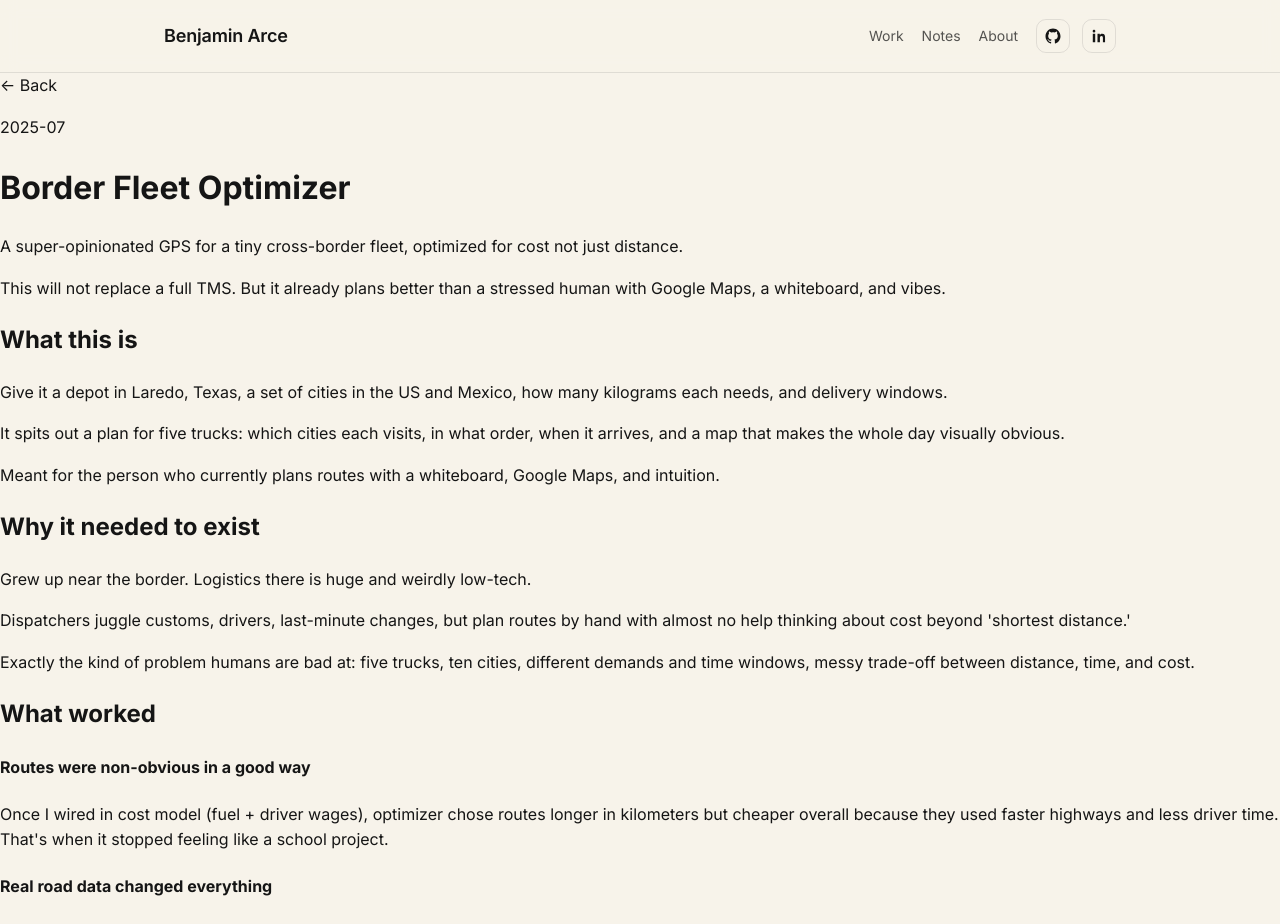
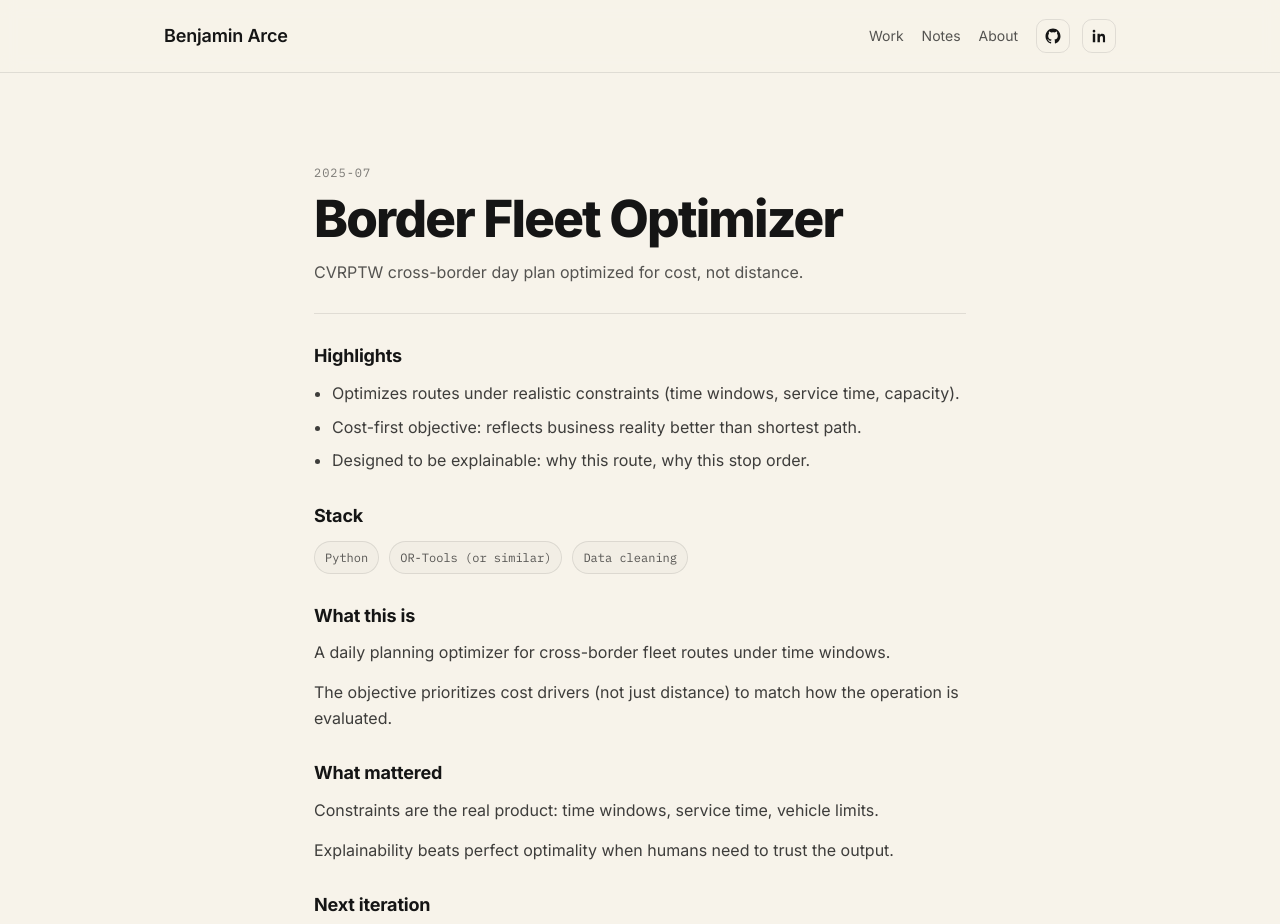
Before and after one commit to benjaminarce-cloud/arcev2-portfolio, a Next.js app: page /work/border-fleet-optimizer in a window 1280 px wide. Shown: the top 924 px of the page. Built offline with nearby package versions, Linux system fonts and the light colour scheme.

Commit message:
Update page.tsx

```diff
--- a/src/app/work/[slug]/page.tsx
+++ b/src/app/work/[slug]/page.tsx
@@ -1,370 +1,235 @@
+// src/app/work/[slug]/page.tsx
 import Link from "next/link";
 import { notFound } from "next/navigation";
 
-type ProjectData = {
-  title: string;
-  tagline: string;
-  date: string;
-  reality: string;
-  what: string[];
-  why: string[];
-  worked: { title: string; text: string }[];
-  rough: { title: string; text: string }[];
-  next: string[];
-  stack: string[];
+type Section = {
+  heading: string;
+  body: string[];
 };
 
-const projects: Record<string, ProjectData> = {
-  "inbox-inventory-radar": {
+type WorkDetail = {
+  slug: string;
+  title: string;
+  date: string; // YYYY-MM
+  oneLine: string;
+  highlights: string[];
+  stack?: string[];
+  sections: Section[];
+};
+
+const WORK: WorkDetail[] = [
+  {
+    slug: "inbox-inventory-radar",
     title: "Inbox → Inventory Radar",
-    tagline:
-      "Turning a daily Incorta email into a live traffic-light view of safety stock vs actual stock across LATAM.",
     date: "2025-10",
-    reality:
-      "No AI, no fancy optimizer. Just wiring up the basics so people stop flying blind on inventory.",
-    what: [
-      "Every day, the team gets an export from Incorta with on-hand stock, safety stock levels, and metadata by material and country.",
-      "Instead of manually opening that file and filtering it a hundred ways, this project turns the daily email into a Power BI dashboard with traffic-light status: green (comfortable), yellow (getting close), red (below safety stock).",
-      "Slice by country, material code, or status. Answer 'Where are we exposed right now?' in seconds.",
+    oneLine: "Daily export → live LATAM traffic-light view of stock risk.",
+    highlights: [
+      "Turns a daily email attachment into a single, reliable view of stock risk.",
+      "Gives planners a shared language: reds/yellows/greens instead of screenshots.",
+      "Cuts time-to-answer for “where are we exposed?” from minutes to seconds.",
     ],
-    why: [
-      "Planners were getting a report in their inbox every morning, opening it in Excel, scrolling until they spotted something scary, and then reacting.",
-      "No consistent definition of 'healthy' vs 'risky' stock. No portfolio-level view. A lot of 'let me check and get back to you.'",
-      "This dashboard uses the report they already have, automates the boring part, and gives them one place to see what matters.",
-    ],
-    worked: [
+    stack: ["Power BI", "SharePoint", "Power Automate", "Excel"],
+    sections: [
       {
-        title: "Traffic-light logic made conversations simpler",
-        text: "Instead of debating raw numbers, people started talking in a shared language: 'How many reds in Country X?' The thresholds are simple, but having them codified turned vague concerns into concrete questions.",
+        heading: "What this is",
+        body: [
+          "Every day the team receives a report with on-hand stock, safety stock, and metadata by material and country.",
+          "Instead of manually opening files and filtering in a dozen different ways, the system normalizes the export into a consistent dataset and publishes a traffic-light view: green (healthy), yellow (close), red (below safety).",
+        ],
       },
       {
-        title: "Automation chain removed a daily chore",
-        text: "Incorta report arrives → Power Automate detects attachment → drops into SharePoint → Power BI refreshes on schedule. Nobody downloads, renames, or remembers to refresh.",
+        heading: "Why it needed to exist",
+        body: [
+          "The previous workflow was reactive: open the file, scroll until something looks scary, then follow up.",
+          "There was no consistent definition of “healthy” vs “risky,” and no portfolio-level view across LATAM.",
+          "This creates one place to see what matters, fast, using a shared definition.",
+        ],
       },
       {
-        title: "One-page LATAM view changed the discussion",
-        text: "Before, each country was its own universe. Now you see all countries side by side, compare reds and yellows, spot patterns like a material chronically understocked everywhere.",
+        heading: "What worked",
+        body: [
+          "Traffic-light logic made conversations simpler: the team could ask concrete questions instead of debating raw numbers.",
+          "The key win was reliability: same columns, same definitions, same view every time the report arrives.",
+        ],
+      },
+      {
+        heading: "What I’d improve next",
+        body: [
+          "Add simple drill paths: click a country → see top contributors → see material history.",
+          "Add data quality checks (missing materials, stale dates) so the dashboard never silently lies.",
+        ],
       },
     ],
-    rough: [
+  },
+  {
+    slug: "chokepoint-frontier-model",
+    title: "Chokepoint Frontier Model",
+    date: "2025-09",
+    oneLine: "Tri-objective sim/opt mapping cost vs resilience vs carbon at CoWoS/HBM bottleneck.",
+    highlights: [
+      "Frames capacity constraints as an explicit trade space (not a single ‘optimal’ answer).",
+      "Makes risk visible: how fragile is the system when demand shifts?",
+      "Outputs a frontier you can actually discuss with stakeholders.",
+    ],
+    stack: ["Python", "Optimization", "Simulation"],
+    sections: [
       {
-        title: "Tied to a single upstream report",
-        text: "If Incorta layout changes, everything breaks. No robust schema validation yet.",
+        heading: "What this is",
+        body: [
+          "A model that explores tradeoffs across cost, resilience, and carbon when the system is constrained by a chokepoint (e.g., advanced packaging).",
+          "Instead of chasing one number, it produces a frontier of plausible policies so decisions are transparent.",
+        ],
       },
       {
-        title: "Safety stock taken as given",
-        text: "Dashboard doesn't question whether those levels are well calibrated—probably where a lot of value is hiding.",
+        heading: "What it’s for",
+        body: [
+          "Stakeholders rarely agree on weights upfront. The frontier lets them see consequences first, then choose.",
+          "It turns “this feels risky” into measurable sensitivity under scenarios.",
+        ],
       },
       {
-        title: "No forward-looking view",
-        text: "Everything is 'as of today.' No demand forecast overlay, no lead time view, no estimate of how fast green becomes red.",
+        heading: "Next iteration",
+        body: [
+          "Add realistic capacity ramp dynamics (lead times, learning curves).",
+          "Calibrate scenario distributions using actual demand + macro indicators.",
+        ],
+      },
+    ],
+  },
+  {
+    slug: "cost-flight-simulator",
+    title: "Cost Flight Simulator",
+    date: "2025-08",
+    oneLine: "What-if manufacturing P&L engine for margin impact in seconds.",
+    highlights: [
+      "Instant what-ifs: materials, labor, energy, scrap, uptime.",
+      "Makes margin sensitivity obvious (what actually moves the needle).",
+      "Designed for fast iteration, not static spreadsheets.",
+    ],
+    stack: ["Python", "Excel", "Power BI (optional)"],
+    sections: [
+      {
+        heading: "What this is",
+        body: [
+          "A lightweight cost and margin simulator that lets you change assumptions and immediately see the impact.",
+          "The focus is speed-to-insight: quickly test scenarios and compare outcomes side by side.",
+        ],
       },
       {
-        title: "No alerting yet",
-        text: "Visual is strong, but no automated 'email me when a red appears in these key SKUs.'",
+        heading: "How it’s structured",
+        body: [
+          "Inputs are modular cost drivers (materials, labor, energy, etc.).",
+          "Outputs are margin deltas and sensitivity signals you can explain without hand-waving.",
+        ],
+      },
+      {
+        heading: "Next iteration",
+        body: [
+          "Add uncertainty ranges (Monte Carlo) for key drivers so results include confidence, not false precision.",
+        ],
       },
     ],
-    next: [
-      "Add validation so upstream file changes fail loudly instead of silently giving wrong numbers.",
-      "Pull in demand history and recompute candidate safety stock levels.",
-      "Let users subscribe to materials/countries and get daily/weekly summaries.",
+  },
+  {
+    slug: "border-fleet-optimizer",
+    title: "Border Fleet Optimizer",
+    date: "2025-07",
+    oneLine: "CVRPTW cross-border day plan optimized for cost, not distance.",
+    highlights: [
+      "Optimizes routes under realistic constraints (time windows, service time, capacity).",
+      "Cost-first objective: reflects business reality better than shortest path.",
+      "Designed to be explainable: why this route, why this stop order.",
     ],
-    stack: ["Power BI", "Power Automate", "SharePoint", "Incorta (upstream)"],
-  },
-
-  "chokepoint-frontier-model": {
-    title: "Chokepoint Frontier Model",
-    tagline:
-      "Tri-objective sim–opt model of the resilience–decarbonization trade-off at the CoWoS/HBM packaging chokepoint.",
-    date: "2025-09",
-    reality:
-      "This is my 'long game' project. Less a polished product, more a running log of making sense of one very narrow, very important chokepoint in the semiconductor supply chain.",
-    what: [
-      "Trying to answer: If the world keeps depending on Taiwan for advanced packaging, how do we make the supply chain more resilient without dumping cost onto the climate?",
-      "Building a tri-objective simulation–optimization model for CoWoS/HBM advanced packaging under disruptions, with three objectives in conflict: total cost, resilience (service + recovery time), life-cycle carbon emissions.",
-      "The goal is not 'another generic resilience framework' but a tool that shows, in numbers, what trade-offs are possible when you don't assume all firms share data.",
-    ],
-    why: [
-      "Most semiconductor resilience papers end with 'firms should increase transparency, share data, and collaborate.' Sounds nice. Also sounds like something that will almost never happen when advanced chips are strategic technologies and export controls are normal.",
-      "Flipped the question: Assume no magical cross-firm data sharing. What can a single enterprise still do, at the CoWoS/HBM stage, to buy resilience without blowing up cost and carbon?",
-      "This thesis is my attempt to answer that honestly about the politics, not just the math.",
-    ],
-    worked: [
+    stack: ["Python", "OR-Tools (or similar)", "Data cleaning"],
+    sections: [
       {
-        title: "Motivation & context drafted",
-        text: "Introduction on semis as 'invisible infrastructure,' why CoWoS/HBM is a chokepoint, why resilience vs decarb isn't a fake trade-off.",
+        heading: "What this is",
+        body: [
+          "A daily planning optimizer for cross-border fleet routes under time windows.",
+          "The objective prioritizes cost drivers (not just distance) to match how the operation is evaluated.",
+        ],
       },
       {
-        title: "Literature map sketched",
-        text: "Three pillars: quantitative resilience modeling (Ivanov, Hosseini, Klos), decarbonization + multi-objective optimization, semiconductor-specific resilience (Ramírez & Le, CSET, Wu).",
+        heading: "What mattered",
+        body: [
+          "Constraints are the real product: time windows, service time, vehicle limits.",
+          "Explainability beats perfect optimality when humans need to trust the output.",
+        ],
       },
       {
-        title: "Research questions locked",
-        text: "What does the cost–resilience–carbon Pareto frontier look like? Which levers move you along that frontier most? Where do resilience gains directly clash with decarb goals?",
+        heading: "Next iteration",
+        body: [
+          "Add robust planning for border delays (scenario-based buffers).",
+          "Add a simple UI for dispatchers (review → approve → export).",
+        ],
       },
     ],
-    rough: [
-      {
-        title: "Still early stage",
-        text: "Currently in 'turn this into a clean model' phase: formalizing sets, decisions, and objectives in math instead of vibes.",
-      },
-      {
-        title: "Data assumptions untested",
-        text: "Many emission factors and capacity numbers are placeholder estimates pending better sources.",
-      },
-    ],
-    next: [
-      "Formalize the decision layer: regional capacity split, safety capacity, transport mode mix.",
-      "Build Monte Carlo simulation layer for disruption scenarios.",
-      "Map candidate designs into cost–resilience–carbon space.",
-    ],
-    stack: ["Python", "NumPy", "NSGA-II/III", "Discrete-event simulation", "LaTeX"],
   },
+];
 
-  "cost-flight-simulator": {
-    title: "Cost Flight Simulator",
-    tagline:
-      "A 'flight simulator' for manufacturing decisions that replaces gut-feel spreadsheets.",
-    date: "2025-08",
-    reality:
-      "This will not replace an ERP. But it's already better than the messy spreadsheets most teams use to make multi-million-dollar decisions.",
-    what: [
-      "An interactive dashboard where a manager can say 'Semiconductor costs go up 15%' or 'Logistics costs drop 5%' and the system answers: How does that hit total gross profit? Which products are still safe? Which ones just became a problem?",
-      "Built for CFO, COO, or Operations Manager who live in questions like 'What happens to our portfolio if input X changes?' and 'Where are we secretly losing money?'",
-      "Turns those questions into numbers in seconds and hands them to an AI that writes a strategic briefing instead of leaving you alone with charts.",
-    ],
-    why: [
-      "Before this, the workflow was: someone says 'fuel is going up, what does that mean?' An analyst opens three giant spreadsheets, changes a few cells, hopes formulas don't break, gives a rough answer for one or two products.",
-      "Slow, fragile, reactive. More like damage control than decision-making.",
-      "Wanted something where you move a slider, see portfolio-level impact immediately, and have a decent strategy conversation instead of babysitting Excel.",
-    ],
-    worked: [
-      {
-        title: "What-if engine",
-        text: "Moving a slider like '+15% on semiconductors' and watching annual impact ripple through the whole portfolio in real time. Used to take days of manual work. Now it's a single run.",
-      },
-      {
-        title: "AI strategist",
-        text: "Not just ChatGPT stapled onto a dashboard. In a semiconductor shock test, it flagged chips as the immediate pain point but recommended focusing on internal machine-time optimization as the highest-leverage move, using Feasibility scores to justify why that was more realistic.",
-      },
-      {
-        title: "Portfolio health view",
-        text: "The 'Stars' vs 'At-Risk' view showed some high-volume 'successful' products were living on razor-thin margins—huge risk magnets when any cost driver moves. Now highlighted in one screen.",
-      },
-    ],
-    rough: [
-      {
-        title: "Static input data",
-        text: "All costs live in CSV files. Needs live APIs for commodity prices, FX rates, maybe a freight index.",
-      },
-      {
-        title: "Subjective Feasibility scores",
-        text: "Currently my judgment call. Real deployment needs structured input from operations workshops.",
-      },
-      {
-        title: "Over-linear world",
-        text: "10% cost increase → 10% impact. No volume discounts, step changes, or demand elasticity modeling.",
-      },
-      {
-        title: "Simplified geography",
-        text: "Acts like everything happens in one region. Needs per-plant costs, taxes, tariffs, risk profiles.",
-      },
-    ],
-    next: [
-      "Live data integration: fuel prices, currency rates, logistics index.",
-      "Multi-driver scenarios: stack shocks in one run.",
-      "Monte-Carlo forecasting: volatility ranges → distribution of outcomes.",
-      "Interactive AI: turn static report into a conversation.",
-    ],
-    stack: ["Python", "Streamlit", "Pandas", "Plotly", "OpenAI API", "FPDF2"],
-  },
+export function generateStaticParams() {
+  return WORK.map((w) => ({ slug: w.slug }));
+}
 
-  "border-fleet-optimizer": {
-    title: "Border Fleet Optimizer",
-    tagline:
-      "A super-opinionated GPS for a tiny cross-border fleet, optimized for cost not just distance.",
-    date: "2025-07",
-    reality:
-      "This will not replace a full TMS. But it already plans better than a stressed human with Google Maps, a whiteboard, and vibes.",
-    what: [
-      "Give it a depot in Laredo, Texas, a set of cities in the US and Mexico, how many kilograms each needs, and delivery windows.",
-      "It spits out a plan for five trucks: which cities each visits, in what order, when it arrives, and a map that makes the whole day visually obvious.",
-      "Meant for the person who currently plans routes with a whiteboard, Google Maps, and intuition.",
-    ],
-    why: [
-      "Grew up near the border. Logistics there is huge and weirdly low-tech.",
-      "Dispatchers juggle customs, drivers, last-minute changes, but plan routes by hand with almost no help thinking about cost beyond 'shortest distance.'",
-      "Exactly the kind of problem humans are bad at: five trucks, ten cities, different demands and time windows, messy trade-off between distance, time, and cost.",
-    ],
-    worked: [
-      {
-        title: "Routes were non-obvious in a good way",
-        text: "Once I wired in cost model (fuel + driver wages), optimizer chose routes longer in kilometers but cheaper overall because they used faster highways and less driver time. That's when it stopped feeling like a school project.",
-      },
-      {
-        title: "Real road data changed everything",
-        text: "Started with straight-line distances—looked pretty but lied. Hooking in OSRM for real travel times made it something you could believe.",
-      },
-      {
-        title: "One-command workflow",
-        text: "Moving from interactive CLI to a single scenario_input.csv plus one command made it easy to test lots of scenarios.",
-      },
-      {
-        title: "Map output tells the story",
-        text: "Folium map with each truck color-coded instantly shows whether load split makes sense. You can literally see when one truck is doing too much.",
-      },
-    ],
-    rough: [
-      {
-        title: "Texas is real; Mexico is a hack",
-        text: "OSRM runs on Texas map file. Inside Texas you get real distances. Cross into Mexico, falls back to straight-line approximations.",
-      },
-      {
-        title: "Simple cost model",
-        text: "Flat cost per km, flat cost per hour. No overtime, toll roads, or fuel price differences across countries.",
-      },
-      {
-        title: "Time windows are all-or-nothing",
-        text: "Impossible window = solver fails. Real planner would say 'we're one hour late, we'll call them.' Model doesn't understand 'least bad' yet.",
-      },
-      {
-        title: "Setup not dispatcher-friendly",
-        text: "Requires Docker, OSRM, patience. No chance a stressed dispatcher is doing that at 6:30 AM.",
-      },
-    ],
-    next: [
-      "Map data for all North America so US–Mexico traffic uses real roads on both sides.",
-      "Richer cost model: overtime wages, different fuel costs per country, toll road penalties.",
-      "Soft time-window penalties: break a window at a cost instead of failing.",
-      "Simple web UI: upload CSV, hit Run, see plan and map, download report.",
-    ],
-    stack: ["Python", "OR-Tools", "OSRM", "Folium", "Pandas", "Docker"],
-  },
-};
-
-export default async function ProjectPage({
+export default async function WorkDetailPage({
   params,
 }: {
   params: Promise<{ slug: string }>;
 }) {
   const { slug } = await params;
-  const project = projects[slug];
+  const item = WORK.find((w) => w.slug === slug);
 
-  if (!project) {
-    notFound();
-  }
+  if (!item) return notFound();
 
   return (
-    <div className="min-h-screen bg-[var(--bg)]">
-      <div className="max-w-[720px] mx-auto px-8">
-        {/* Back link */}
-        <div className="pt-10 pb-16">
-          <Link href="/" className="back-link inline-flex items-center gap-1.5">
-            ← Back
+    <div className="page">
+      <div className="container-read">
+        <div className="kicker">{item.date}</div>
+        <h1 className="page-title" style={{ marginTop: 10 }}>
+          {item.title}
+        </h1>
+        <p className="page-subtitle">{item.oneLine}</p>
+
+        <div className="prose">
+          <hr />
+
+          <h2>Highlights</h2>
+          <ul style={{ marginTop: 10, paddingLeft: 18 }}>
+            {item.highlights.map((h) => (
+              <li key={h} style={{ marginBottom: 8, color: "rgba(21, 21, 21, 0.82)" }}>
+                {h}
+              </li>
+            ))}
+          </ul>
+
+          {item.stack?.length ? (
+            <>
+              <h2>Stack</h2>
+              <div style={{ display: "flex", flexWrap: "wrap", gap: 10, marginTop: 10 }}>
+                {item.stack.map((s) => (
+                  <span key={s} className="pill">
+                    {s}
+                  </span>
+                ))}
+              </div>
+            </>
+          ) : null}
+
+          {item.sections.map((sec) => (
+            <section key={sec.heading}>
+              <h2>{sec.heading}</h2>
+              {sec.body.map((p) => (
+                <p key={p}>{p}</p>
+              ))}
+            </section>
+          ))}
+
+          <hr />
+          <Link href="/work" className="nav-link">
+            ← Back to Work
           </Link>
         </div>
-
-        {/* Header */}
-        <header className="pb-12 border-b border-[var(--hair)]">
-          <p className="text-[14px] text-[var(--faint)] tabular-nums mb-4">
-            {project.date}
-          </p>
-          <h1 className="text-[32px] font-semibold tracking-[-0.02em] text-[var(--text)] leading-[1.2]">
-            {project.title}
-          </h1>
-          <p className="mt-5 text-[18px] leading-[1.6] text-[var(--muted)]">
-            {project.tagline}
-          </p>
-          <p className="mt-4 text-[15px] leading-[1.6] text-[var(--faint)] italic">
-            {project.reality}
-          </p>
-        </header>
-
-        {/* Content */}
-        <main className="pt-12 pb-32">
-          <Section title="What this is">
-            {project.what.map((p, i) => (
-              <Paragraph key={i}>{p}</Paragraph>
-            ))}
-          </Section>
-
-          <Section title="Why it needed to exist">
-            {project.why.map((p, i) => (
-              <Paragraph key={i}>{p}</Paragraph>
-            ))}
-          </Section>
-
-          <Section title="What worked">
-            {project.worked.map((item, i) => (
-              <div key={i} className="mb-6">
-                <h4 className="text-[15px] font-semibold text-[var(--text)] mb-2">
-                  {item.title}
-                </h4>
-                <Paragraph>{item.text}</Paragraph>
-              </div>
-            ))}
-          </Section>
-
-          <Section title="What's still rough">
-            {project.rough.map((item, i) => (
-              <div key={i} className="mb-6">
-                <h4 className="text-[15px] font-semibold text-[var(--text)] mb-2">
-                  {item.title}
-                </h4>
-                <Paragraph>{item.text}</Paragraph>
-              </div>
-            ))}
-          </Section>
-
-          <Section title="What I'd do next">
-            <ul className="m-0 pl-5">
-              {project.next.map((item, i) => (
-                <li
-                  key={i}
-                  className="mb-3 text-[16px] leading-[1.6] text-[var(--muted)]"
-                >
-                  {item}
-                </li>
-              ))}
-            </ul>
-          </Section>
-
-          <Section title="Stack">
-            <p className="text-[16px] text-[var(--muted)]">
-              {project.stack.join(" · ")}
-            </p>
-          </Section>
-        </main>
       </div>
     </div>
   );
 }
-
-function Section({
-  title,
-  children,
-}: {
-  title: string;
-  children: React.ReactNode;
-}) {
-  return (
-    <section className="mb-14">
-      <h2 className="text-[12px] font-medium tracking-[0.08em] uppercase text-[var(--faint)] mb-5">
-        {title}
-      </h2>
-      {children}
-    </section>
-  );
-}
-
-function Paragraph({ children }: { children: React.ReactNode }) {
-  return (
-    <p className="mb-4 text-[16px] leading-[1.7] text-[var(--muted)]">
-      {children}
-    </p>
-  );
-}
-
-export function generateStaticParams() {
-  return Object.keys(projects).map((slug) => ({ slug }));
-}
```
